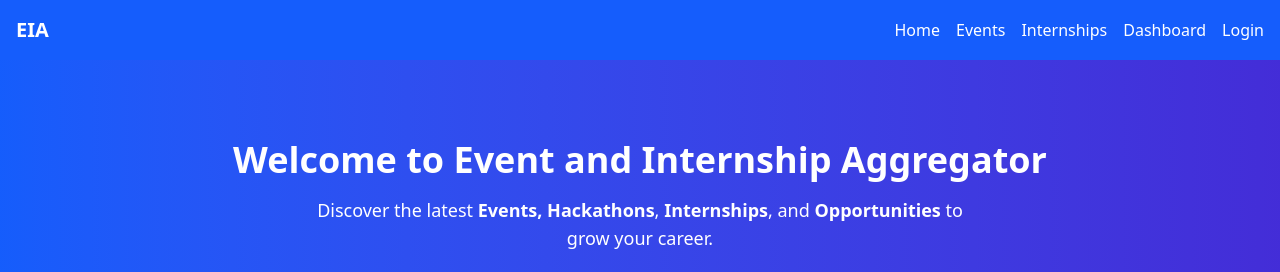
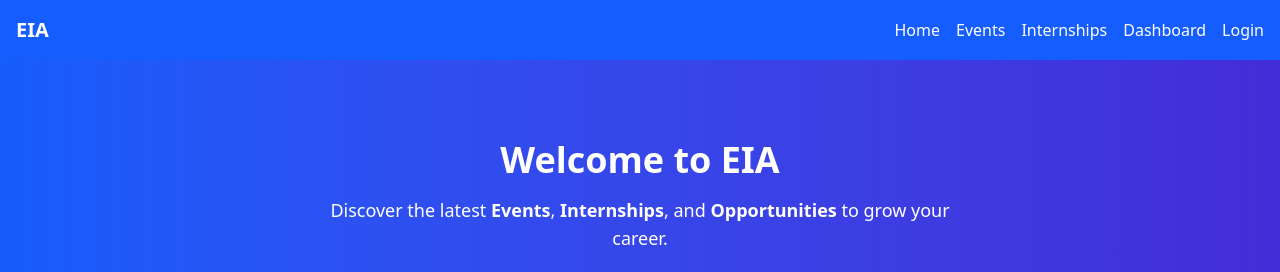
Before and after one commit to saifu99/Event-and-Internship-Aggregator, a React (Vite) app in the folder frontend/: page / in a window 1280 px wide. Shown: the top 272 px of the page. Built offline with nearby package versions, Linux system fonts and the light colour scheme; no server answers.

Commit message:
production problem fix in frontend api

```diff
--- a/frontend/src/pages/Home.jsx
+++ b/frontend/src/pages/Home.jsx
@@ -51,10 +51,10 @@ export default function Home() {
       {/* Hero Section */}
       <section className="text-center bg-gradient-to-r from-blue-600 to-indigo-700 text-white py-20 px-6 rounded-b-3xl shadow-lg">
         <h1 className="text-4xl font-bold mb-4">
-          Welcome to Event and Internship Aggregator
+          Welcome to EIA
         </h1>
         <p className="text-lg max-w-2xl mx-auto mb-6">
-          Discover the latest <strong>Events, Hackathons</strong>,{" "}
+          Discover the latest <strong>Events</strong>,{" "}
           <strong>Internships</strong>, and <strong>Opportunities</strong> to
           grow your career.
         </p>
--- a/frontend/src/utils/API.js
+++ b/frontend/src/utils/API.js
@@ -1,7 +1,7 @@
 import axios from "axios";
 // base Axios instance
 export const api = axios.create({
-  baseURL: import.meta.env.VITE_API_BASE_URL || "http://localhost:5000/api",
+  baseURL: import.meta.env.VITE_API_BASE_URL,
   headers: {
     "Content-Type": "application/json",
   },
```
